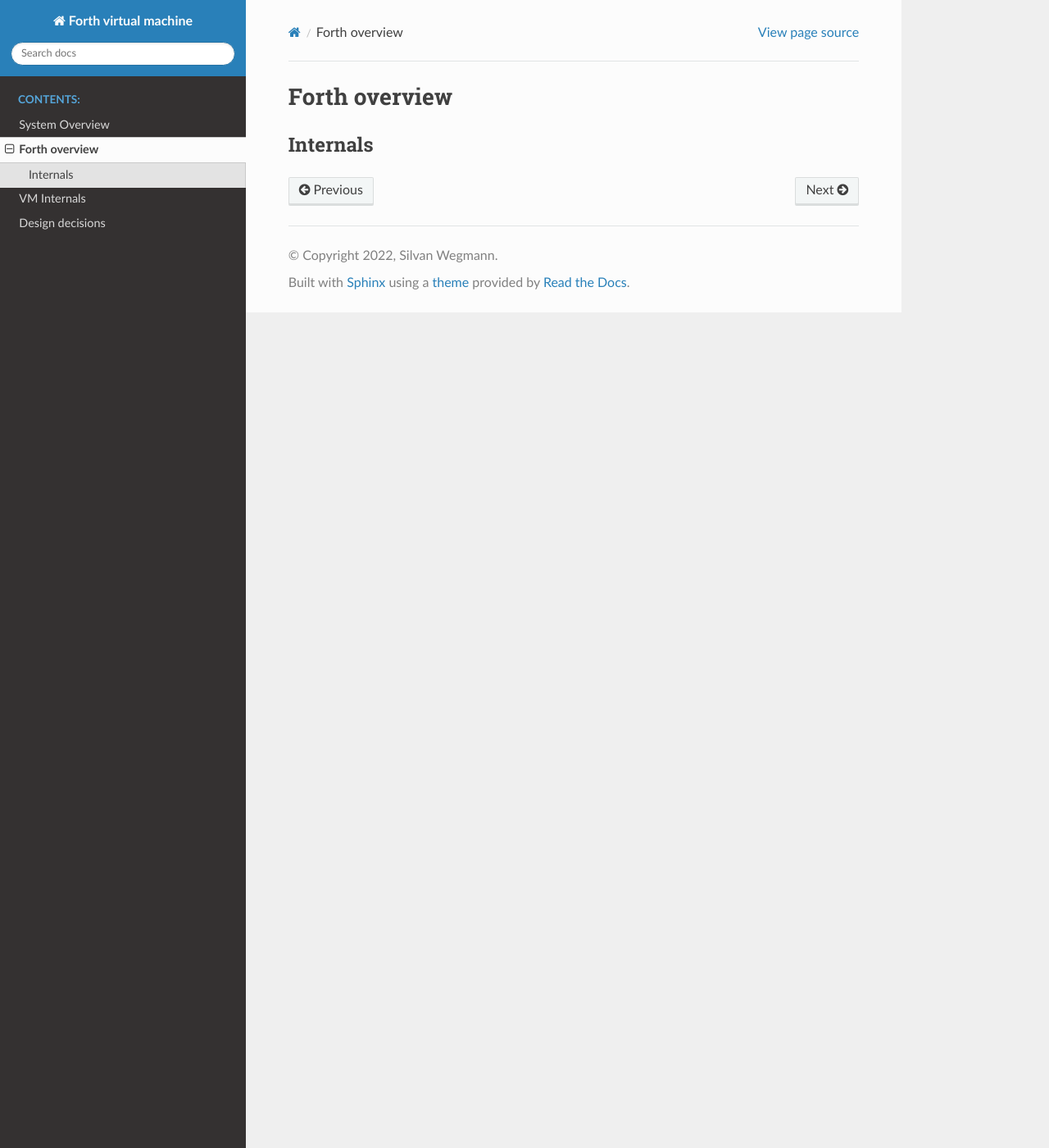
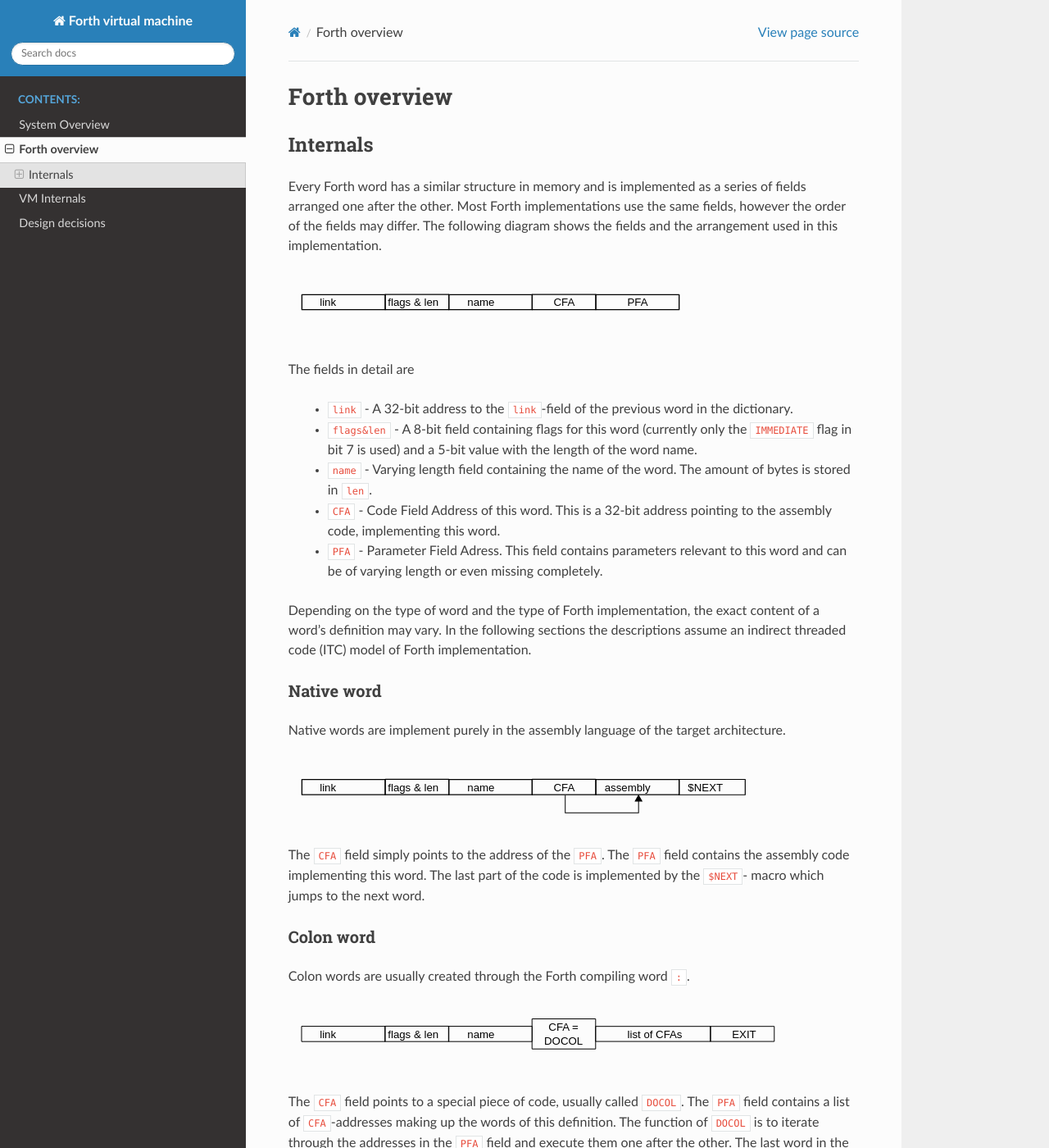
Before and after one commit to Jokymon/forth-vm-sim, a Sphinx documentation site: the page built from doc/forth.rst, in a window 1280 px wide and 1400 px high. Shown: the whole window at 82% size. Built offline with Sphinx 7.4.7 and the Read the Docs theme 2.0.0, drawn with Linux system fonts in a browser that asks for light colours; the version number could not be read and is left out; some of the changed text lies outside the part shown.

Commit message:
Add some basic documentation about Forth internals

```diff
--- a/doc/forth.rst
+++ b/doc/forth.rst
@@ -3,3 +3,49 @@ Forth overview
 
 Internals
 ---------
+
+Every Forth word has a similar structure in memory and is implemented as a series of fields arranged one
+after the other. Most Forth implementations use the same fields, however the order of the fields may
+differ. The following diagram shows the fields and the arrangement used in this implementation.
+
+.. image:: images/general_word.svg
+
+The fields in detail are
+
+    * ``link`` - A 32-bit address to the ``link``-field of the previous word in the dictionary.
+    * ``flags&len`` - A 8-bit field containing flags for this word (currently only the ``IMMEDIATE``
+      flag in bit 7 is used) and a 5-bit value with the length of the word name.
+    * ``name`` - Varying length field containing the name of the word. The amount of bytes is stored
+      in ``len``.
+    * ``CFA`` - Code Field Address of this word. This is a 32-bit address pointing to the assembly
+      code, implementing this word.
+    * ``PFA`` - Parameter Field Adress. This field contains parameters relevant to this word and can
+      be of varying length or even missing completely.
+
+Depending on the type of word and the type of Forth implementation, the exact content of a word's
+definition may vary. In the following sections the descriptions assume an indirect threaded code (ITC)
+model of Forth implementation.
+
+Native word
+^^^^^^^^^^^
+
+Native words are implement purely in the assembly language of the target architecture.
+
+.. image:: images/code_word.svg
+
+The ``CFA`` field simply points to the address of the ``PFA``. The ``PFA`` field contains the
+assembly code implementing this word. The last part of the code is implemented by the ``$NEXT``-
+macro which jumps to the next word.
+
+Colon word
+^^^^^^^^^^
+
+Colon words are usually created through the Forth compiling word ``:``.
+
+.. image:: images/colon_word.svg
+
+The ``CFA`` field points to a special piece of code, usually called ``DOCOL``. The ``PFA``
+field contains a list of ``CFA``-addresses making up the words of this definition. The
+function of ``DOCOL`` is to iterate through the addresses in the ``PFA`` field and execute
+them one after the other. The last word in the word list must be an ``EXIT``. This acts
+as a form of return statement for this colon word.
```
Also changed, not shown: doc/images/code_word.svg (added), doc/images/colon_word.svg (added), doc/images/general_word.svg (added).
